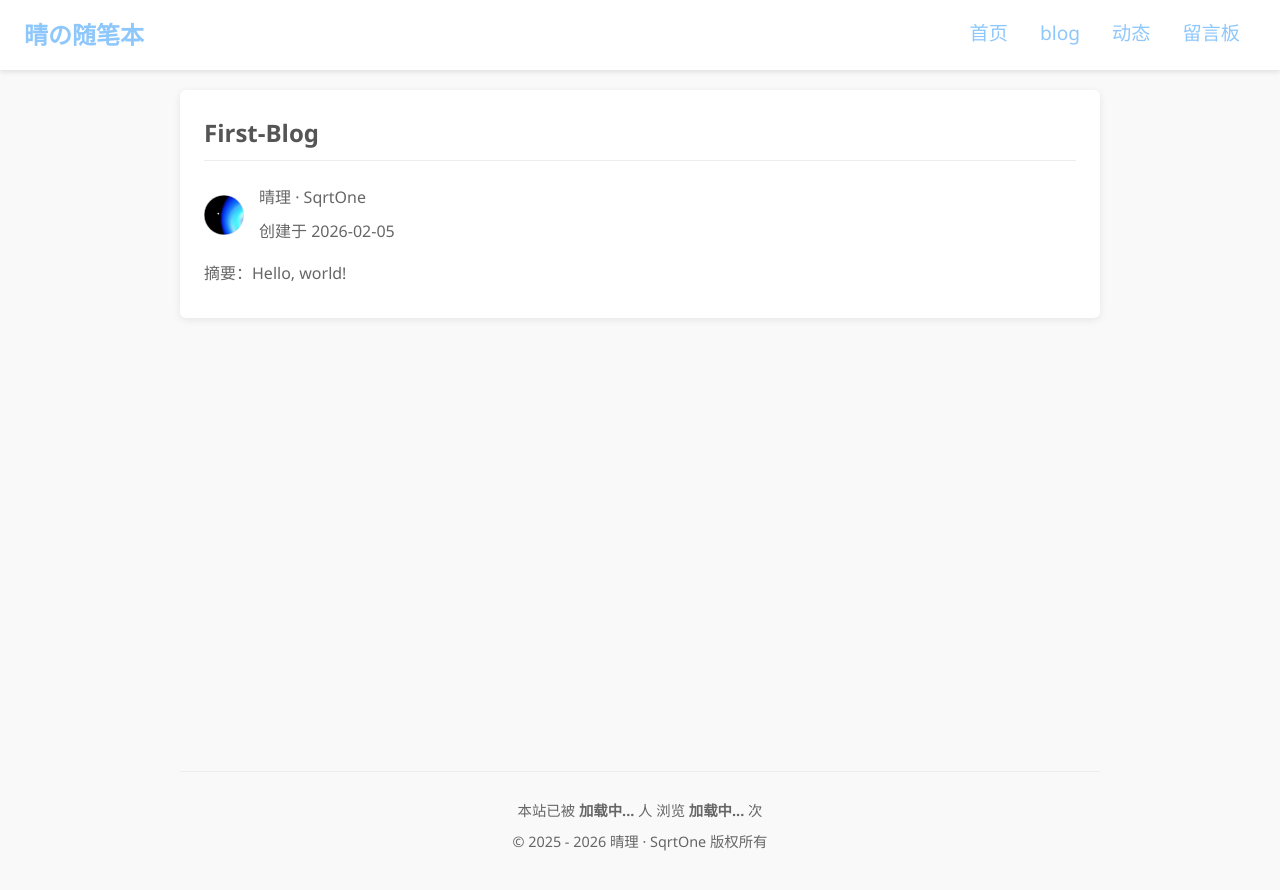
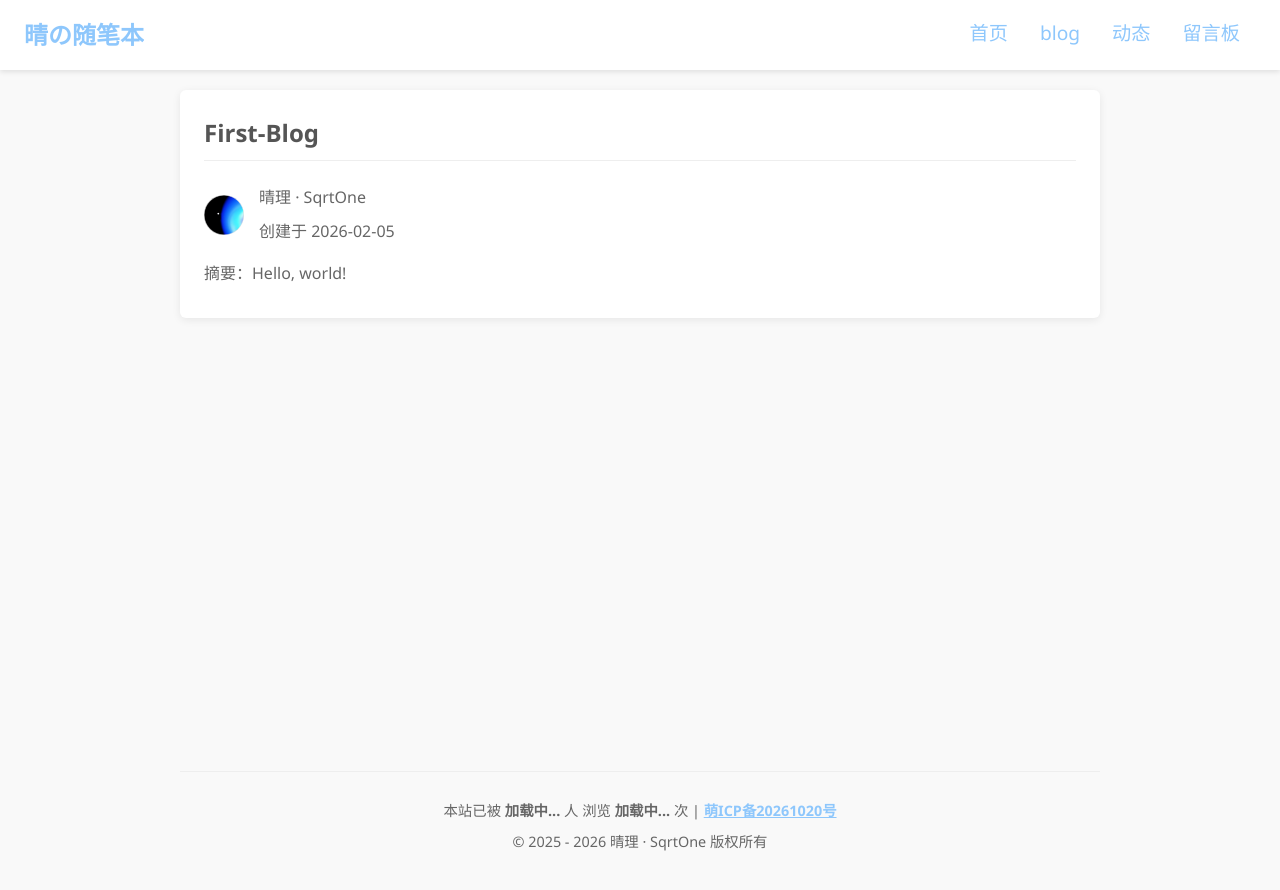
Before and after one commit to SqrtOne/SqrtOne.github.io, a Jekyll site: the page built from blog.html, in a window 1280 px wide. Shown: the top 890 px of the page. Built offline with Jekyll 4.4.1, drawn with Linux system fonts in a browser that asks for light colours; comment, search, counter and statistics services are not loaded.

Commit message:
Update footer.html

```diff
--- a/_includes/footer.html
+++ b/_includes/footer.html
@@ -1,11 +1,13 @@
 <footer>
+    <p>
     {% if page.title %}
-    <p>本页已被 <strong><span id="busuanzi_page_uv">加载中...</span></strong> 人 浏览 <strong><span
-            id="busuanzi_page_pv">加载中...</span></strong> 次</p>
+    本页已被 <strong><span id="busuanzi_page_uv">加载中...</span></strong> 人 浏览 <strong><span
+            id="busuanzi_page_pv">加载中...</span></strong> 次
     {% else %}
-    <p>本站已被 <strong><span id="busuanzi_site_uv">加载中...</span></strong> 人 浏览 <strong><span
-            id="busuanzi_site_pv">加载中...</span></strong> 次</p>
+    本站已被 <strong><span id="busuanzi_site_uv">加载中...</span></strong> 人 浏览 <strong><span
+            id="busuanzi_site_pv">加载中...</span></strong> 次
     {% endif %}
+     | <strong><a href="https://icp.gov.moe/?keyword=20261020" target="_blank">萌ICP备20261020号</a></strong></p>
     <p>&copy; 2025 - <span id="nowYear"></span> {{ site.author }} 版权所有</p>
 </footer>
 
```
